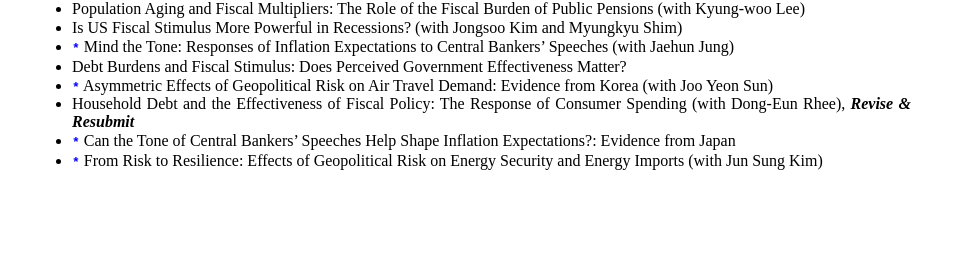
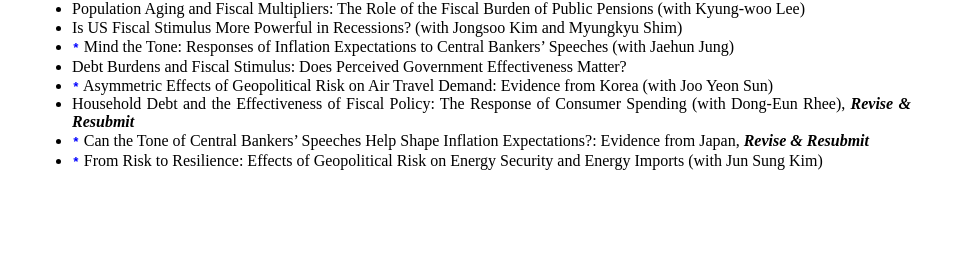
Before and after one commit to dooyeoncho/dooyeoncho.github.io, a Jekyll site: the page built from pages/research.html, in a window 1280 px wide. Shown: the part 1644-1905 px from the top of the page, without its empty margins (160-1119 px from the left). Built offline with Jekyll 4.4.1, drawn with Linux system fonts in a browser that asks for light colours.

Commit message:
Update research.html

```diff
--- a/pages/research.html
+++ b/pages/research.html
@@ -75,7 +75,7 @@
 		<span><li>Debt Burdens and Fiscal Stimulus: Does Perceived Government Effectiveness Matter?</li></span>
 		<span><li><code style="color : blue"><b>*</b></code> Asymmetric Effects of Geopolitical Risk on Air Travel Demand: Evidence from Korea (with Joo Yeon Sun)</li></span>
 		<span><li>Household Debt and the Effectiveness of Fiscal Policy: The Response of Consumer Spending (with Dong-Eun Rhee), <em property="italic"><b>Revise & Resubmit</b></em></li></span>
-		<span><li><code style="color : blue"><b>*</b></code> Can the Tone of Central Bankers’ Speeches Help Shape Inflation Expectations?: Evidence from Japan</li></span>
+		<span><li><code style="color : blue"><b>*</b></code> Can the Tone of Central Bankers’ Speeches Help Shape Inflation Expectations?: Evidence from Japan, <em property="italic"><b>Revise & Resubmit</b></em></li></span>
 		<span><li><code style="color : blue"><b>*</b></code> From Risk to Resilience: Effects of Geopolitical Risk on Energy Security and Energy Imports (with Jun Sung Kim)</li></span>
 	</ul>
 </div>&nbsp;&nbsp;&nbsp;&nbsp;&nbsp;&nbsp;
```
